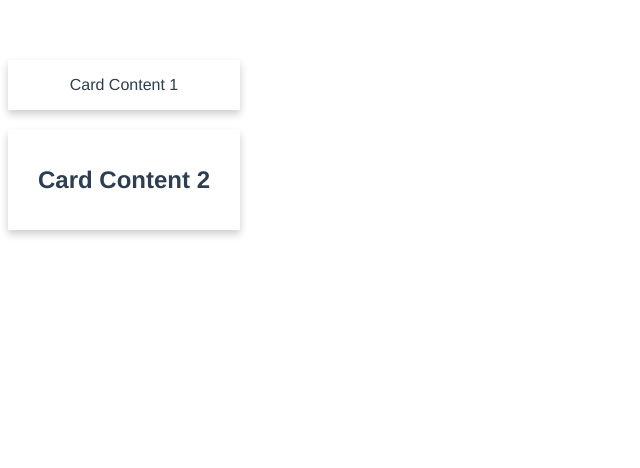
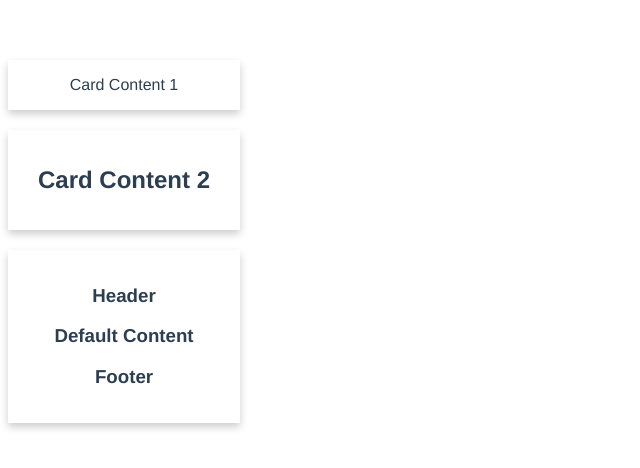
Before and after one commit to imsagarchopra/vuejs3demo, a Vue app: page / in a window 1280 px wide. Shown: the top 468 px of the page, without its empty margins (0-640 px from the left). Built offline with nearby package versions, Linux system fonts and the light colour scheme.

Commit message:
Named Slots

```diff
--- a/src/App.vue
+++ b/src/App.vue
@@ -11,6 +11,18 @@
 
   <CardComponent>Card Content 1</CardComponent>
   <CardComponent><h2>Card Content 2</h2></CardComponent>
+
+  <CardComponent>
+    <template v-slot:header>
+      <h3>Header</h3>
+    </template>
+    <template v-slot:default>
+      <h3>Default Content</h3>
+    </template>
+    <template v-slot:footer>
+      <h3>Footer</h3>
+    </template>
+  </CardComponent>
 </template>
 
 <script>
--- a/src/components/CardComponent.vue
+++ b/src/components/CardComponent.vue
@@ -1,6 +1,17 @@
 <template>
     <div class="card">
-        <slot></slot>
+        <div id="card-header">
+            <slot name="header"></slot>
+        </div>
+
+        <div id="card-content">
+            <slot></slot>
+        </div>
+
+        <div id="card-footer">
+            <slot name="footer"></slot>
+        </div>
+
     </div>
 </template>
 
```
